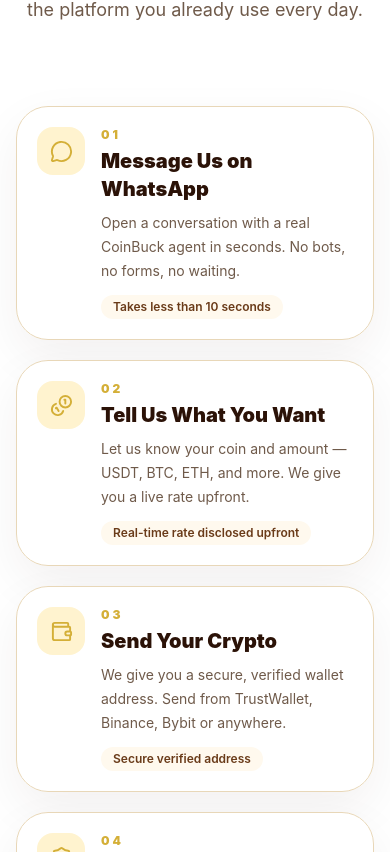
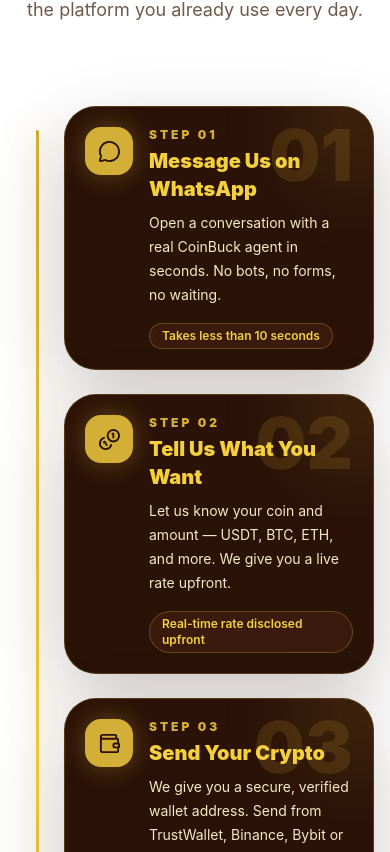
Before and after one commit to praisezedo/coinbuck, a React (Vite) app: page / in a window 390 px wide. Shown: the part 4832-5684 px from the top of the page. Built offline with nearby package versions, Linux system fonts and the light colour scheme.

Commit message:
upgraded steps section

```diff
--- a/src/components/Steps.tsx
+++ b/src/components/Steps.tsx
@@ -1,9 +1,15 @@
 import { useRef } from "react";
-import { MessageCircle, Coins, Wallet, ShieldCheck, Landmark } from "lucide-react";
+import {
+  MessageCircle,
+  Coins,
+  Wallet,
+  ShieldCheck,
+  Landmark,
+} from "lucide-react";
 import gsap from "gsap";
 import { ScrollTrigger } from "gsap/ScrollTrigger";
 import { useGSAP } from "@gsap/react";
-import CoinbuckMascot from "../assets/coinbuck-mascot.png";
+
 import FloatingCoins from "./FloatingCoins";
 import stepMascot from "../assets/coinbuck-marcot-steps.png";
 
@@ -47,6 +53,8 @@ export default function Steps() {
 
   useGSAP(
     () => {
+      const isDesktop = window.innerWidth >= 1024;
+
       const tl = gsap.timeline({
         scrollTrigger: {
           trigger: sectionRef.current,
@@ -64,19 +72,42 @@ export default function Steps() {
         .fromTo(
           ".flow-line",
           { scaleY: 0, transformOrigin: "top center" },
-          { scaleY: 1, duration: 1.2, ease: "power2.inOut" },
+          { scaleY: 1, duration: 1.25, ease: "power2.inOut" },
           "-=0.2"
         )
         .fromTo(
           ".step-card",
-          { x: -45, opacity: 0, scale: 0.96 },
-          { x: 0, opacity: 1, scale: 1, duration: 0.6, stagger: 0.16 },
+          {
+            x: isDesktop ? -45 : 0,
+            y: isDesktop ? 0 : 55,
+            opacity: 0,
+            scale: 0.96,
+          },
+          {
+            x: 0,
+            y: 0,
+            opacity: 1,
+            scale: 1,
+            duration: 0.6,
+            stagger: 0.16,
+          },
           "-=0.75"
         )
         .fromTo(
           ".step-mascot-card",
-          { x: 80, opacity: 0, scale: 0.92 },
-          { x: 0, opacity: 1, scale: 1, duration: 0.8 },
+          {
+            x: isDesktop ? 80 : 0,
+            y: isDesktop ? 0 : 60,
+            opacity: 0,
+            scale: 0.92,
+          },
+          {
+            x: 0,
+            y: 0,
+            opacity: 1,
+            scale: 1,
+            duration: 0.8,
+          },
           "-=0.85"
         );
 
@@ -90,9 +121,9 @@ export default function Steps() {
       });
 
       gsap.to(".flow-pulse", {
-        y: 520,
+        y: () => (window.innerWidth < 1024 ? 690 : 540),
         opacity: 0,
-        duration: 2.2,
+        duration: 2.3,
         repeat: -1,
         ease: "power2.inOut",
       });
@@ -128,38 +159,50 @@ export default function Steps() {
 
         <div className="mt-20 grid items-center gap-16 lg:grid-cols-[1.05fr_0.95fr]">
           <div className="relative">
-            <div className="absolute left-6 top-6 hidden h-[calc(100%-3rem)] w-px bg-[#E8D7B8] md:block" />
-            <div className="flow-line absolute left-6 top-6 hidden h-[calc(100%-3rem)] w-0.75 origin-top rounded-full bg-[#D4AF37] shadow-[0_0_24px_rgba(212,175,55,0.5)] md:block" />
-            <img src={CoinbuckMascot} alt="CoinBuck mascot" className="flow-pulse object-contain absolute left-4.75 top-6 hidden h-4 w-4 rounded-full bg-[#D4AF37] shadow-[0_0_25px_rgba(212,175,55,0.9)] md:block" />
+            <div className="absolute left-5 top-6 h-[calc(100%-3rem)] w-px bg-[#E8D7B8]" />
 
-            <div className="space-y-5">
+            <div className="flow-line absolute left-5 top-6 h-[calc(100%-3rem)] w-0.75 origin-top rounded-full bg-linear-to-b from-[#D4AF37] via-[#F4D03F] to-[#8B5A2B] shadow-[0_0_30px_rgba(212,175,55,0.7)]" />
+
+            <div className="flow-pulse absolute left-3.25 top-6 h-4 w-4 rounded-full bg-[#F4D03F] shadow-[0_0_30px_rgba(244,208,63,1)]" />
+
+            <div className="space-y-6">
               {steps.map((step, index) => {
                 const Icon = step.icon;
 
                 return (
                   <div
                     key={step.title}
-                    className="step-card relative rounded-4xl border border-[#E8D7B8] bg-white/90 p-5 pl-5 shadow-[0_18px_50px_rgba(43,18,7,0.06)] backdrop-blur-md md:ml-14"
+                    className="step-card group relative ml-12 overflow-hidden rounded-4xl border border-[#D4AF37]/25 bg-[#2B1207] p-5 shadow-[0_25px_70px_rgba(43,18,7,0.22)] backdrop-blur-md transition duration-300 hover:-translate-y-1 hover:shadow-[0_30px_90px_rgba(212,175,55,0.18)]"
                   >
-                    <div className="flex gap-4">
-                      <div className="relative z-10 flex h-12 w-12 shrink-0 items-center justify-center rounded-2xl bg-[#FFF3CF] text-[#D4AF37]">
+                    <div className="absolute -left-13 top-8 z-20 flex h-10 w-10 items-center justify-center rounded-full border-4 border-white bg-[#D4AF37] text-sm font-black text-white shadow-[0_0_22px_rgba(212,175,55,0.5)]">
+                      {index + 1}
+                    </div>
+
+                    <div className="absolute -right-10 -top-10 h-28 w-28 rounded-full bg-[#D4AF37]/15 blur-2xl transition duration-300 group-hover:bg-[#D4AF37]/25" />
+
+                    <span className="pointer-events-none absolute right-5 top-3 text-7xl font-black text-[#D4AF37]/15">
+                      0{index + 1}
+                    </span>
+
+                    <div className="relative z-10 flex gap-4">
+                      <div className="flex h-12 w-12 shrink-0 items-center justify-center rounded-2xl bg-[#D4AF37] text-[#2B1207] shadow-[0_0_24px_rgba(212,175,55,0.35)]">
                         <Icon size={23} />
                       </div>
 
                       <div>
-                        <p className="text-xs font-black tracking-[0.25em] text-[#D4AF37]">
-                          0{index + 1}
+                        <p className="text-xs font-black uppercase tracking-[0.25em] text-[#D4AF37]">
+                          Step 0{index + 1}
                         </p>
 
-                        <h3 className="mt-1 text-xl font-black text-[#2B1207]">
+                        <h3 className="mt-1 text-xl font-black text-[#F4D03F]">
                           {step.title}
                         </h3>
 
-                        <p className="mt-2 text-sm leading-6 text-[#6F5A4A]">
+                        <p className="mt-2 text-sm leading-6 text-[#F7E8C8]">
                           {step.text}
                         </p>
 
-                        <p className="mt-3 inline-flex rounded-full bg-[#FFF9EE] px-3 py-1 text-xs font-semibold text-[#6A3B19]">
+                        <p className="mt-4 inline-flex rounded-full border border-[#D4AF37]/30 bg-[#3A1A0C] px-3 py-1 text-xs font-semibold text-[#F4D03F]">
                           {step.note}
                         </p>
                       </div>
@@ -173,7 +216,7 @@ export default function Steps() {
           <div className="step-mascot-card relative flex justify-center lg:justify-end">
             <div className="absolute inset-10 rounded-full bg-[#D4AF37]/20 blur-[90px]" />
 
-            <div className="relative rounded-[3rem]   p-6  backdrop-blur-md">
+            <div className="relative p-6">
               <img
                 src={stepMascot}
                 alt="CoinBuck mascot explaining five steps"
```
